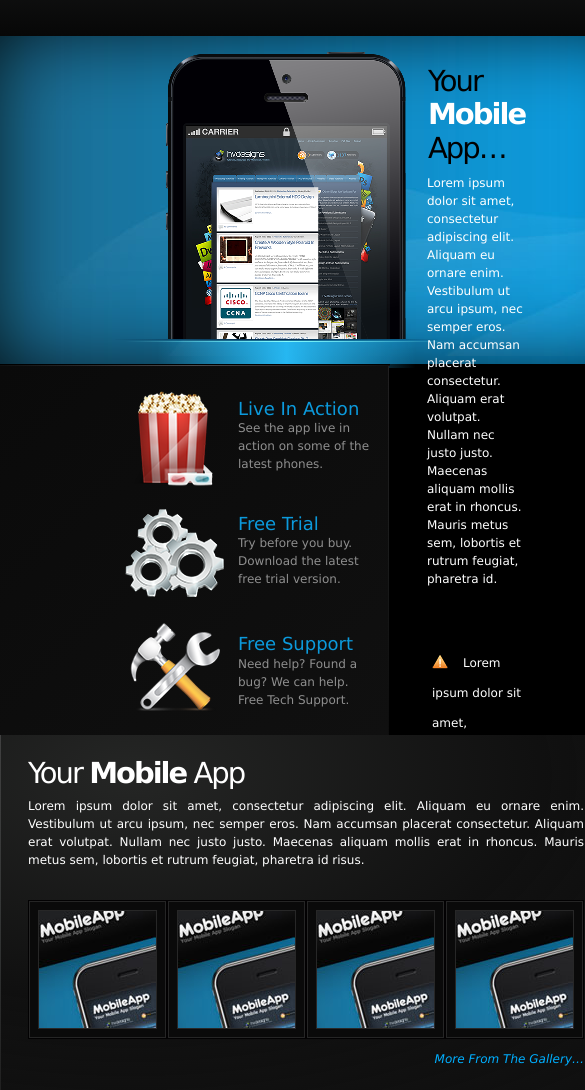
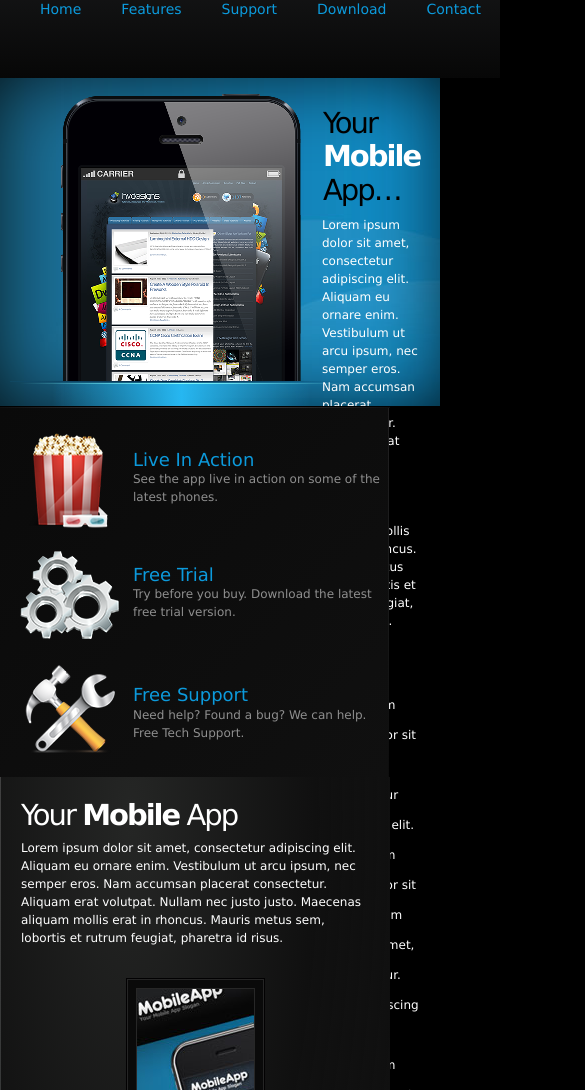
Before and after one commit to jarrodldavis/MTM370, a website: page index.html in a window 390 px wide. Shown: the part 103-1193 px from the top of the page, 585 px wide, since content can reach past the window. Drawn offline with nearby package versions, Linux system fonts and the light colour scheme.

Commit message:
Responsive
Makes gallery and sidebar (almost) fully responsive
Makes menu somewhat responsive (shifts to multiple rows at roughly tablet size)

```diff
--- a/assets/css/main.css
+++ b/assets/css/main.css
@@ -474,3 +474,77 @@ only screen and (min-resolution: 2dppx) {
 	}
 }
 /* </editor-fold> */
+
+/* <editor-fold desc="Responsive"> */
+/**
+ * Small Desktop (< 1200px wide)
+ */
+@media
+only screen and (max-width: 1199px) {
+	.main-content-block {
+		padding-left: 50px;
+		padding-right: 50px;
+	}
+}
+
+@media
+only screen and (max-width: 1035px) {
+	.main-content-block {
+		padding-left: 20px;
+		padding-right: 20px;
+	}
+}
+
+@media
+only screen and (max-width: 919px) {
+	.sidebar {
+		flex: 0 1 auto;
+		padding-right: 0px;
+		width: 100%;
+	}
+
+	.sidebar > section {
+		justify-content: flex-start;
+	}
+
+	.gallery {
+		flex: 0 1 auto;
+		box-sizing: border-box;
+	}
+}
+
+@media
+only screen and (max-width: 699px) {
+	header {
+		flex-flow: column;
+		height: inherit;
+		max-height: inherit;
+	}
+
+	nav {
+		align-self: inherit;
+	}
+}
+
+@media
+only screen and (max-width: 599px) {
+	.gallery div.flex-container {
+		flex-flow: column;
+	}
+
+	.gallery p {
+		text-align: inherit;
+	}
+
+	.gallery p.gallery-link {
+		text-align: center;
+	}
+}
+
+@media
+only screen and (max-width: 349px) {
+	.sidebar > section {
+		flex-flow: column;
+	}
+}
+/* </editor-fold> */
```
